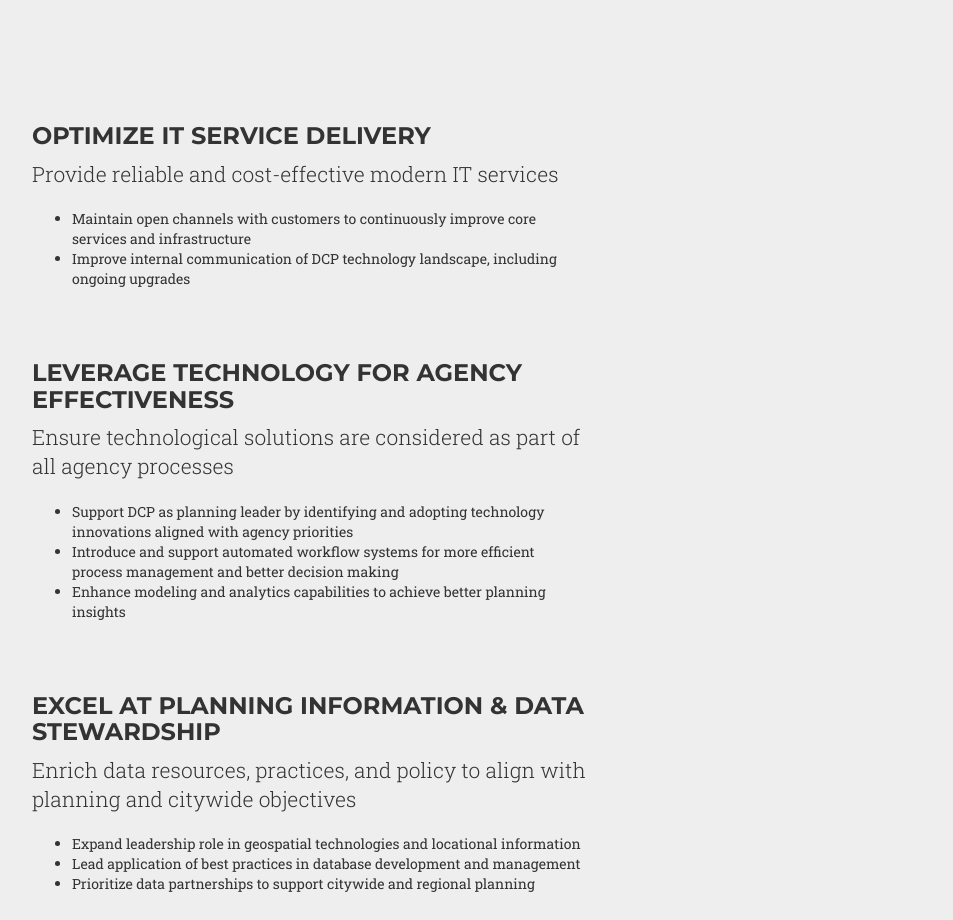
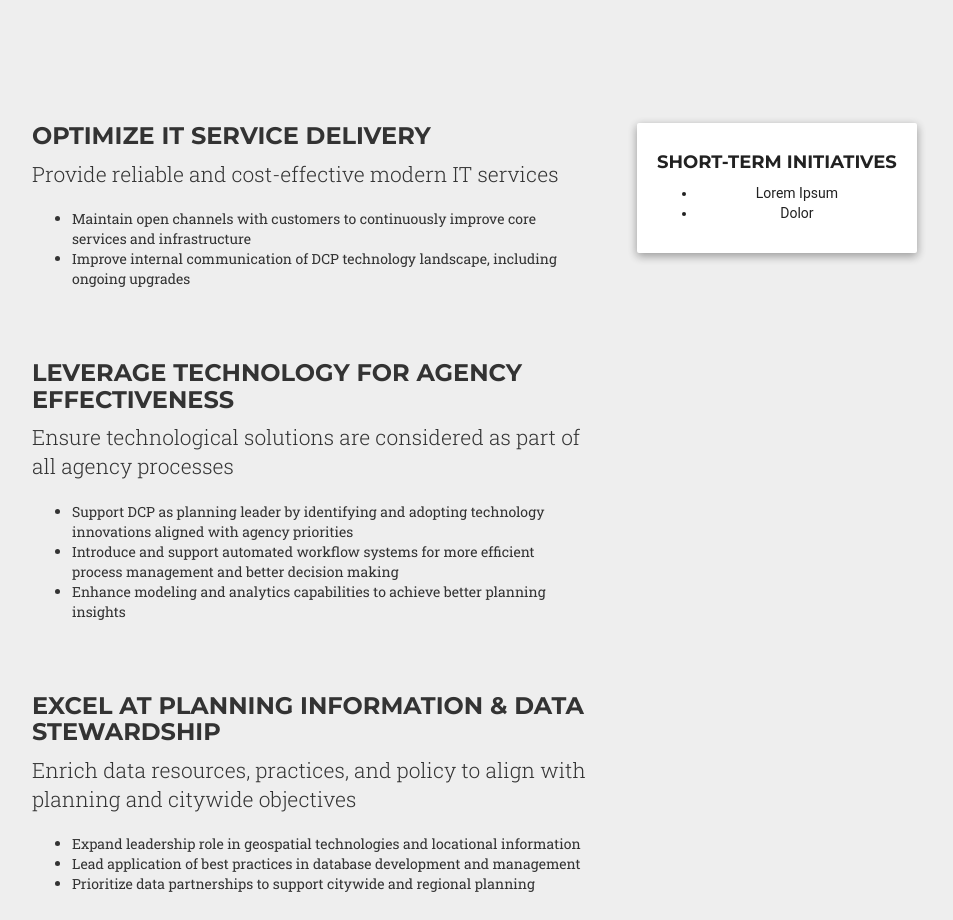
Before and after one commit to NYCPlanning/it-strategic-plan, a website: page index.html in a window 1280 px wide. Shown: the part 1900-2820 px from the top of the page, without its empty margins (53-1006 px from the left). Drawn offline with nearby package versions, Linux system fonts and the light colour scheme; a web font is replaced by a local one.

Commit message:
add objectives content

```diff
--- a/css/styles.css
+++ b/css/styles.css
@@ -44,3 +44,18 @@
 .text-primary, a {
   color: #D96B27;
 }
+
+.paper {
+  color: rgba(0, 0, 0, 0.87);
+  background-color: rgb(255, 255, 255);
+  transition: all 450ms cubic-bezier(0.23, 1, 0.32, 1) 0ms;
+  box-sizing: border-box;
+  font-family: Roboto, sans-serif;
+  -webkit-tap-highlight-color: rgba(0, 0, 0, 0);
+  box-shadow: rgba(0, 0, 0, 0.16) 0px 3px 10px, rgba(0, 0, 0, 0.23) 0px 3px 10px;
+  border-radius: 2px;
+  margin: 20px;
+  text-align: center;
+  display: inline-block;
+  padding: 20px;
+}
--- a/index.html
+++ b/index.html
@@ -121,6 +121,14 @@
             </div>
             <div class="col-md-6">
               <div class="clearfix"></div>
+              <div class="paper">
+                <h4>Short-term Initiatives</h4>
+                <ul>
+                  <li>Lorem Ipsum</li>
+                  <li>Dolor</li>
+                </ul>
+              </div>
+
             </div>
           </div>
         </div><!-- /.container -->
```
